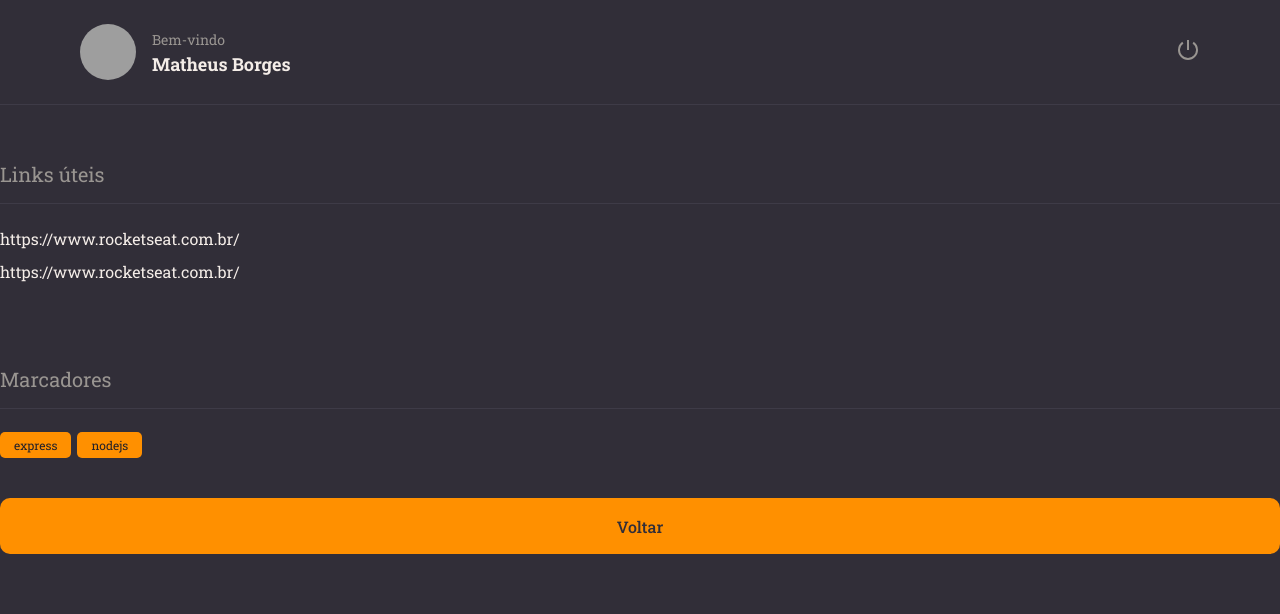
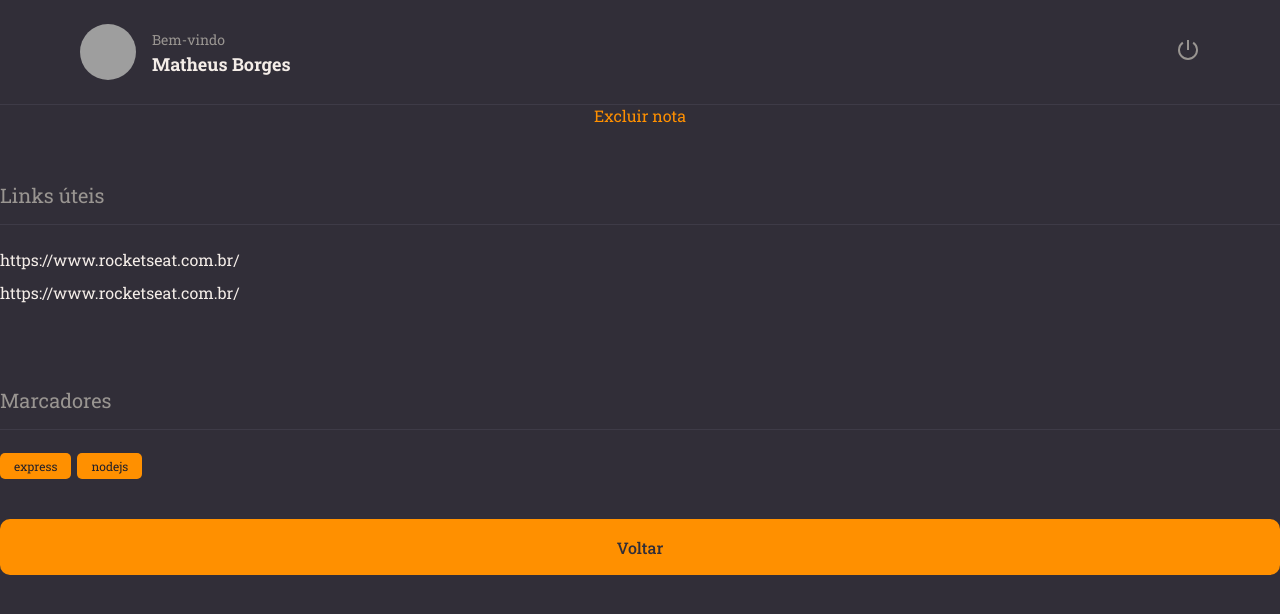
Before and after one commit to MatheusBorgesDev/rocketnotes-Introduction-to-react.js, a React (Vite) app: page / in a window 1280 px wide. Shown: the top 614 px of the page. Built offline with nearby package versions, Linux system fonts and the light colour scheme; grey boxes are pictures that could not be loaded.

Commit message:
ButtonText component created

```diff
--- /dev/null
+++ b/src/components/ButtonText/index.jsx
@@ -0,0 +1,13 @@
+import { Container } from "./styles"
+
+export function ButtonText ({ title, ...rest}){
+
+  return(
+    <Container
+      type="button"
+      {...rest}
+    >
+      {title}
+    </Container>
+  );
+}
--- /dev/null
+++ b/src/components/ButtonText/styles.jsx
@@ -0,0 +1,8 @@
+import styled from "styled-components";
+
+export const Container = styled.button`
+  background: none;
+  color: ${({ theme }) => theme.COLORS.ORANGE};
+  border: none;
+  font-size: 16px;
+`;
--- a/src/pages/Details/index.jsx
+++ b/src/pages/Details/index.jsx
@@ -1,14 +1,17 @@
 import { Container, Links } from "./styles"
 
+import { Tag } from "../../components/Tag"
+import { Button } from "../../components/button"
 import { Header } from "../../components/Header"
-import { Button } from "../../components/button"
 import { Section } from "../../components/Section"
-import { Tag } from "../../components/Tag"
+import { ButtonText } from "../../components/ButtonText"
 
 export function Details() {
   return(
     <Container>
       <Header />
+
+      <ButtonText title="Excluir nota" />
 
       <Section title="Links úteis">
         <Links>
```
